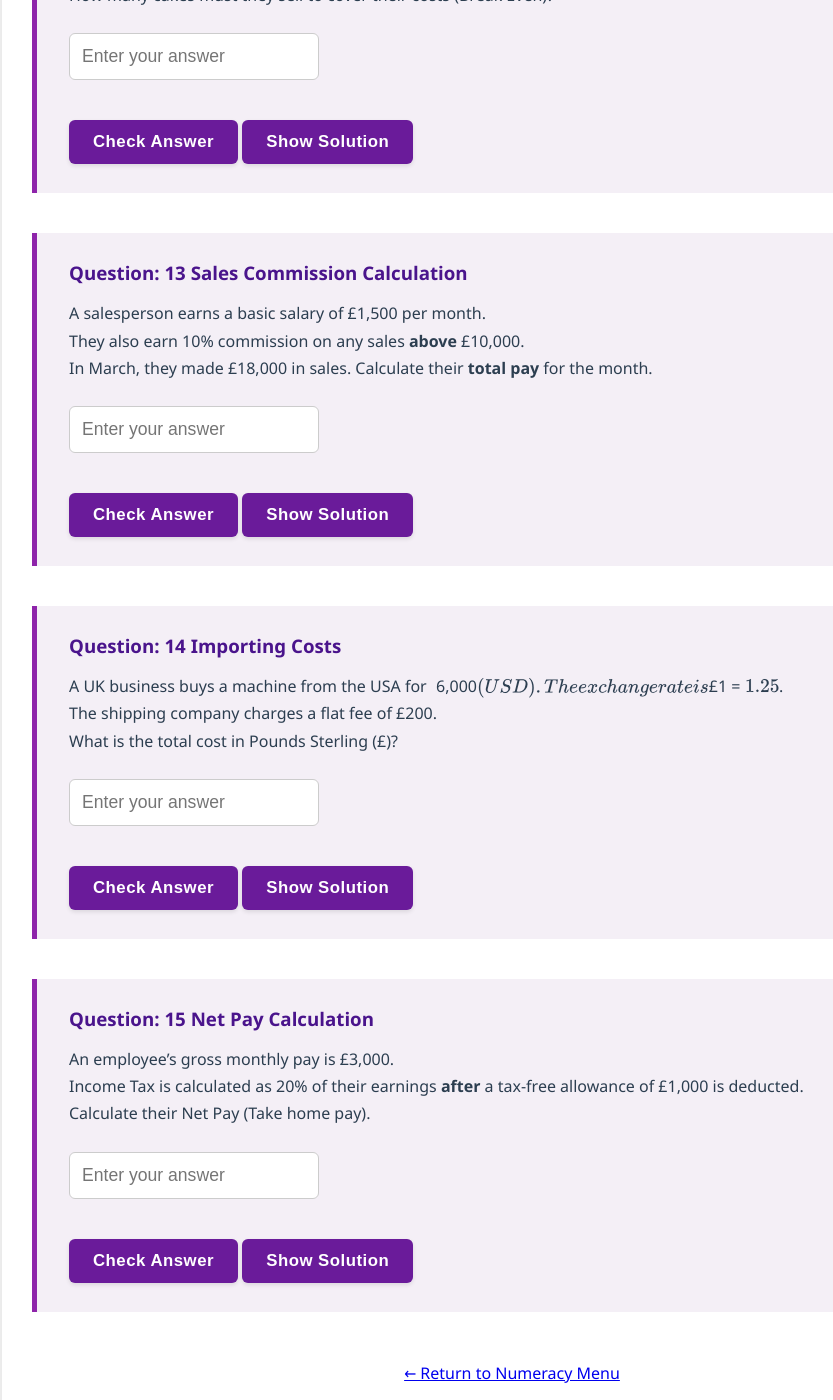
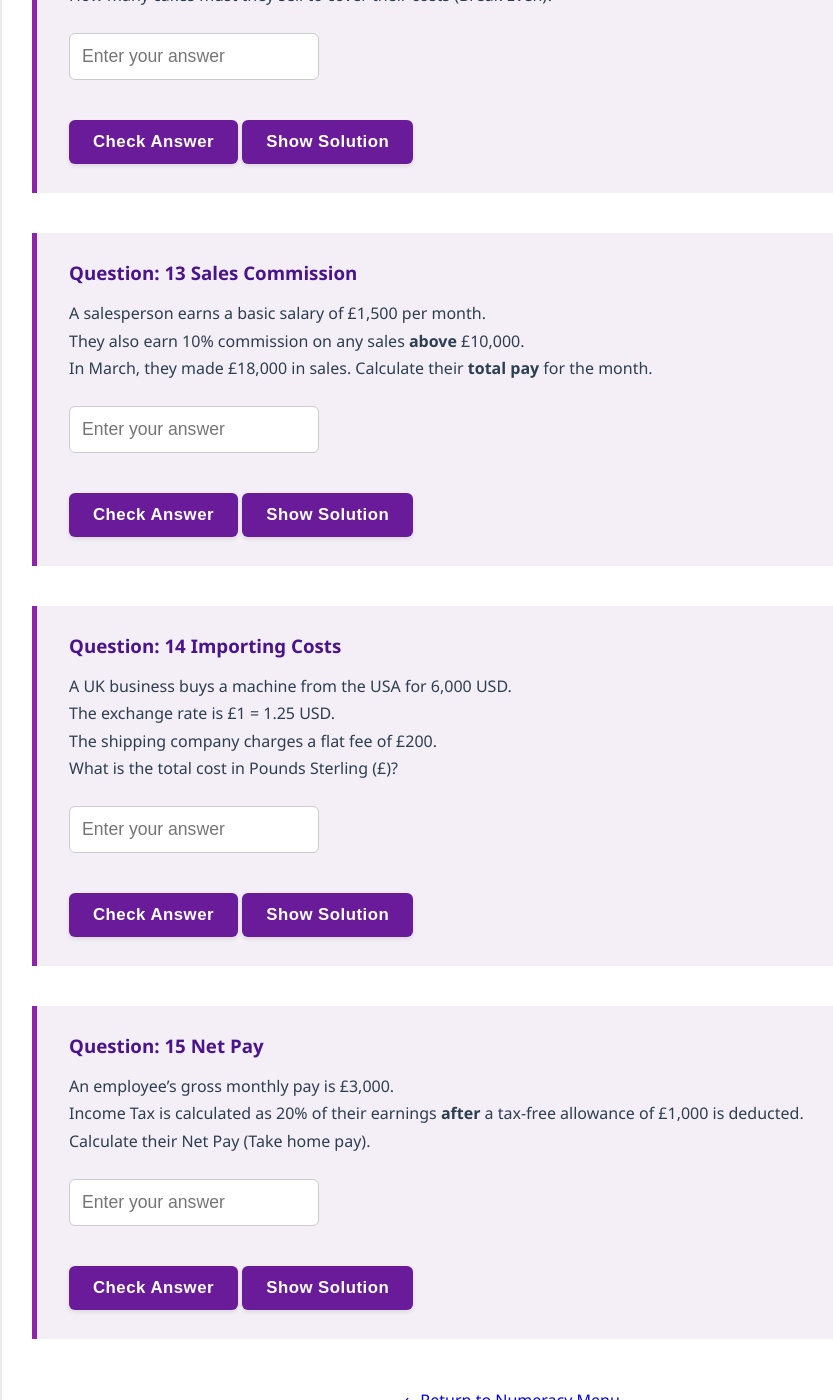
Before and after one commit to probe973/nbs-4104b, a Jekyll site: the page built from numeracy/05-problems.md, in a window 1280 px wide and 1400 px high, scrolled down 5896 px. Shown: the whole window, without its empty margins (128-961 px from the left). Built offline with Jekyll 4.4.1, drawn with Linux system fonts in a browser that asks for light colours; some of the changed text lies outside the part shown.

Commit message:
Update 05-problems.md

```diff
--- a/numeracy/05-problems.md
+++ b/numeracy/05-problems.md
@@ -267,7 +267,7 @@ In this section, you will apply your numeracy skills to solve common problems. Y
 
 {% include question_numerical.html
     id="bus_prob_commission"
-    title="13 Sales Commission Calculation"
+    title="13 Sales Commission"
     question_text="A salesperson earns a basic salary of £1,500 per month. <br> They also earn 10% commission on any sales **above** £10,000. <br> In March, they made £18,000 in sales. Calculate their **total pay** for the month."
     correct_answer="2300"
     tolerance="0"
@@ -277,7 +277,7 @@ In this section, you will apply your numeracy skills to solve common problems. Y
 {% include question_numerical.html
     id="bus_prob_fx"
     title="14 Importing Costs"
-    question_text="A UK business buys a machine from the USA for $ \$ 6,000$ (USD). <br> The exchange rate is $£1 = \$ 1.25$. <br> The shipping company charges a flat fee of £200. <br> What is the total cost in Pounds Sterling (£)?"
+    question_text="A UK business buys a machine from the USA for 6,000 USD. <br> The exchange rate is £1 = 1.25 USD. <br> The shipping company charges a flat fee of £200. <br> What is the total cost in Pounds Sterling (£)?"
     correct_answer="5000"
     tolerance="0.01"
     solution_text="1. Convert machine cost: $6000 \div 1.25 = 4800$. <br> 2. Add shipping: $4800 + 200 = 5000$."
@@ -285,7 +285,7 @@ In this section, you will apply your numeracy skills to solve common problems. Y
 
 {% include question_numerical.html
     id="bus_prob_tax"
-    title="15 Net Pay Calculation"
+    title="15 Net Pay"
     question_text="An employee's gross monthly pay is £3,000. <br> Income Tax is calculated as 20% of their earnings **after** a tax-free allowance of £1,000 is deducted. <br> Calculate their Net Pay (Take home pay)."
     correct_answer="2600"
     tolerance="0"
```
Also changed, not shown: other parts of numeracy/05-problems.md (+2 -2 lines).
